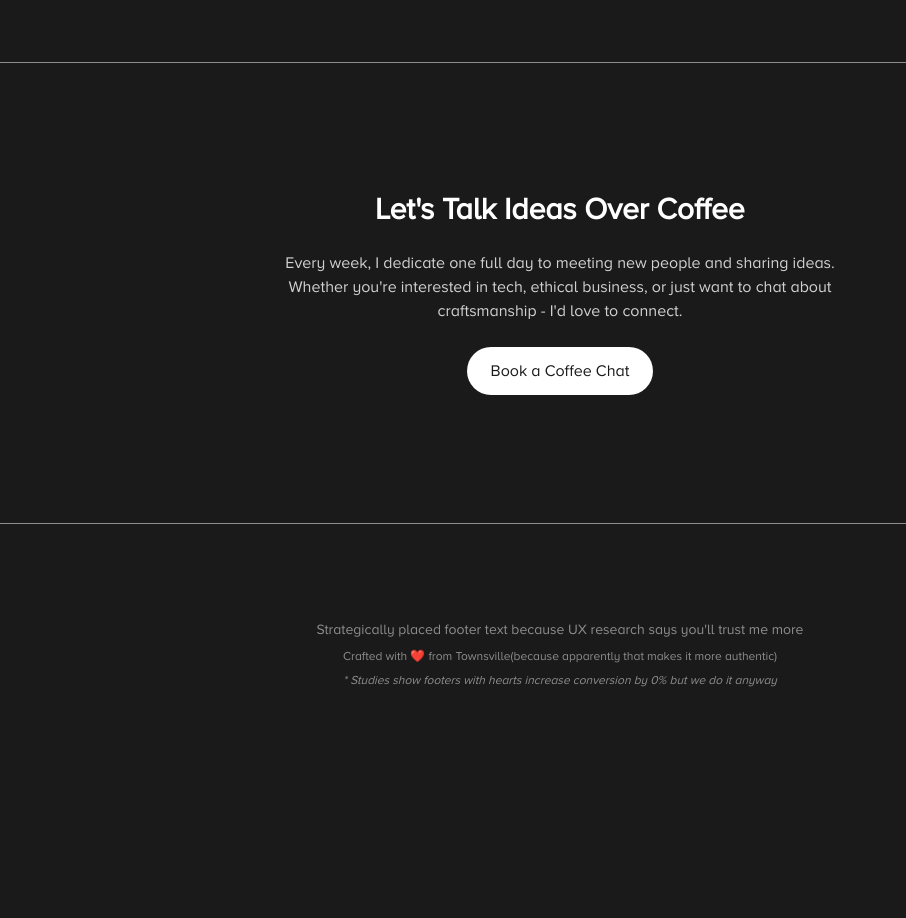
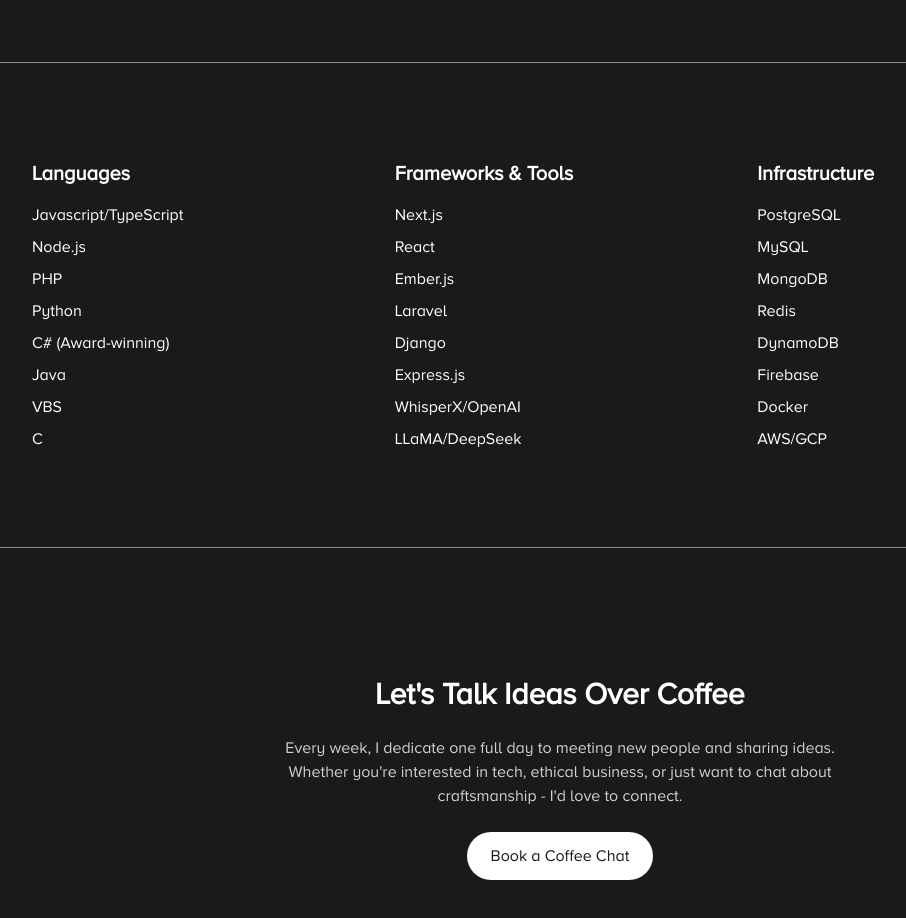
Before and after one commit to adentranter/adentranter.com, a Next.js app: page / in a window 1280 px wide. Shown: the part 1162-2080 px from the top of the page, without its empty margins (80-986 px from the left). Before the commit the page ends 1882 px from the top, so only its background shows below. Built offline with nearby package versions, Linux system fonts and the light colour scheme; no server answers.

Commit message:
err removed sometjing

```diff
--- a/src/app/page.tsx
+++ b/src/app/page.tsx
@@ -1,35 +1,36 @@
-import Image from "next/image";
-import Link from "next/link";
-import { GitHubIcon } from '@/components/icons'
-import { GitHubContributions } from '@/components/github-contributions'
-import { CodingStats } from '@/components/coding-stats'
-import Logo from "@/components/voxlogo";
-import { GitHubStats } from '@/components/github-stats'
-import { Metadata } from 'next'
+import Image from "next/image"
+import Link from "next/link"
+import { GitHubIcon } from "@/components/icons"
+import { GitHubContributions } from "@/components/github-contributions"
+import { CodingStats } from "@/components/coding-stats"
+import Logo from "@/components/voxlogo"
+import { GitHubStats } from "@/components/github-stats"
+import type { Metadata } from "next"
 
 export const metadata: Metadata = {
-  title: 'Aden Tranter - Software Engineer & Problem Solver',
-  description: 'Software engineer specializing in solving unique problems through code and curiosity. Featuring projects like Voxit, real-time transcription technology.',
-  keywords: ['software engineer', 'web development', 'transcription technology', 'Voxit', 'real-time transcription'],
+  title: "Aden Tranter - Software Engineer & Problem Solver",
+  description:
+    "Software engineer specializing in solving unique problems through code and curiosity. Featuring projects like Voxit, real-time transcription technology.",
+  keywords: ["software engineer", "web development", "transcription technology", "Voxit", "real-time transcription"],
   openGraph: {
-    title: 'Aden Tranter - Software Engineer & Problem Solver',
-    description: 'Software engineer specializing in solving unique problems through code and curiosity.',
-    type: 'website',
-    url: 'https://adentranter.com', // Replace with your actual domain
+    title: "Aden Tranter - Software Engineer & Problem Solver",
+    description: "Software engineer specializing in solving unique problems through code and curiosity.",
+    type: "website",
+    url: "https://adentranter.com", // Replace with your actual domain
     images: [
       {
-        url: '/adentranter.jpg', // Replace with your actual OG image path
+        url: "/adentranter.jpg", // Replace with your actual OG image path
         width: 1200,
         height: 630,
-        alt: 'Aden Tranter',
+        alt: "Aden Tranter",
       },
     ],
   },
   twitter: {
-    card: 'summary_large_image',
-    title: 'Aden Tranter - Software Engineer & Problem Solver',
-    description: 'Software engineer specializing in solving unique problems through code and curiosity.',
-    images: ['/adentranter.jpg'], // Replace with your actual Twitter card image path
+    card: "summary_large_image",
+    title: "Aden Tranter - Software Engineer & Problem Solver",
+    description: "Software engineer specializing in solving unique problems through code and curiosity.",
+    images: ["/adentranter.jpg"], // Replace with your actual Twitter card image path
   },
 }
 
@@ -42,7 +43,8 @@
           Solving Weird Problems Through Code & Curiosity
         </h1>
         <p className="text-xl text-white/80 font-light max-w-2xl">
-          I dig too deep into how things work, build solutions for problems you didn&apos;t know you had, and occasionally make something useful
+          I dig too deep into how things work, build solutions for problems you didn&apos;t know you had, and
+          occasionally make something useful
         </p>
       </section>
 
@@ -50,32 +52,26 @@
       <div className="w-full h-px bg-primary/50" />
       {/* Featured Work + Description Grid */}
       <section className="grid grid-cols-1 lg:grid-cols-2 gap-12">
-
         {/* Voxit Screenshot */}
         <div className="relative aspect-video rounded-lg overflow-hidden">
           {/* Browser Chrome */}
           <Link href="/projects/voxit" className="pt-8">
-            <Image
-              src="/screenshots/voxit.png"
-              alt="Voxit Dashboard"
-              width={1920}
-              height={1080}
-              className="w-full"
-            />
+            <Image src="/screenshots/voxit.png" alt="Voxit Dashboard" width={1920} height={1080} className="w-full" />
           </Link>
         </div>
 
         {/* Voxit Description */}
         <div className="space-y-6">
-        <h2 className="text-2xl font-light mr-10 pr-10 "> Current Project:
-          <Logo size="lg" /></h2>
-          <h2 className="text-2xl font-light">Customisable, verbatim transcripts—delivered in real time.
+          <h2 className="text-2xl font-light mr-10 pr-10 ">
+            {" "}
+            Current Project:
+            <Logo size="lg" />
           </h2>
+          <h2 className="text-2xl font-light">Customisable, verbatim transcripts—delivered in real time.</h2>
           <div className="space-y-4 text-white/80">
             <p>
-              Leading innovation in voice transcription technology with AI-driven, real-time transcripts.
-              Our hybrid approach combines cutting-edge tech with expert human editors—delivering
-              superior quality at lower costs.
+              Leading innovation in voice transcription technology with AI-driven, real-time transcripts. Our hybrid
+              approach combines cutting-edge tech with expert human editors—delivering superior quality at lower costs.
             </p>
           </div>
         </div>
@@ -103,7 +99,61 @@
             <CodingStats />
           </div>
         </div>
+      </section>
 
+      {/* Horizontal Rule */}
+      <div className="w-full h-px bg-primary/50" />
+
+      {/* Skills Section */}
+      <section className="space-y-8">
+        <div className="container mx-auto rounded-lg p-8 bg-accent/5">
+          <div className="grid grid-cols-1 md:grid-cols-3 gap-8">
+            {/* Column for Languages */}
+            <div>
+              <h2 className="text-xl font-semibold mb-4">Languages</h2>
+              <ul className="space-y-2">
+                <li>Javascript/TypeScript</li>
+                <li>Node.js</li>
+                <li>PHP</li>
+                <li>Python</li>
+                <li>C# (Award-winning)</li>
+                <li>Java</li>
+                <li>VBS</li>
+                <li>C</li>
+              </ul>
+            </div>
+
+            {/* Column for Frameworks */}
+            <div>
+              <h2 className="text-xl font-semibold mb-4">Frameworks & Tools</h2>
+              <ul className="space-y-2">
+                <li>Next.js</li>
+                <li>React</li>
+                <li>Ember.js</li>
+                <li>Laravel</li>
+                <li>Django</li>
+                <li>Express.js</li>
+                <li>WhisperX/OpenAI</li>
+                <li>LLaMA/DeepSeek</li>
+              </ul>
+            </div>
+
+            {/* Column for Infrastructure */}
+            <div>
+              <h2 className="text-xl font-semibold mb-4">Infrastructure</h2>
+              <ul className="space-y-2">
+                <li>PostgreSQL</li>
+                <li>MySQL</li>
+                <li>MongoDB</li>
+                <li>Redis</li>
+                <li>DynamoDB</li>
+                <li>Firebase</li>
+                <li>Docker</li>
+                <li>AWS/GCP</li>
+              </ul>
+            </div>
+          </div>
+        </div>
       </section>
 
       {/* Horizontal Rule */}
@@ -113,9 +163,8 @@
       <section className="text-center space-y-6 py-16">
         <h2 className="text-3xl font-bold">Let&apos;s Talk Ideas Over Coffee</h2>
         <p className="text-white/80 max-w-xl mx-auto">
-          Every week, I dedicate one full day to meeting new people and sharing ideas.
-          Whether you&apos;re interested in tech, ethical business, or just want to chat about
-          craftsmanship - I&apos;d love to connect.
+          Every week, I dedicate one full day to meeting new people and sharing ideas. Whether you&apos;re interested in
+          tech, ethical business, or just want to chat about craftsmanship - I&apos;d love to connect.
         </p>
         <Link
           href="mailto:adentranter@gmail.com"
@@ -127,7 +176,6 @@
 
       {/* Horizontal Rule */}
       <div className="w-full h-px bg-primary/50" />
-
     </div>
-  );
+  )
 }
--- a/src/components/layout/navbar.tsx
+++ b/src/components/layout/navbar.tsx
@@ -15,9 +15,7 @@
           <Link href="/about" className="text-white/70 transition-colors hover:text-primary">
             about
           </Link>
-          <Link href="/essays" className="text-white/70 transition-colors hover:text-primary">
-            essays
-          </Link>
+
           <Link href="mailto:adentranter@gmail.com" className="hidden md:inline-block text-white/70 transition-colors hover:text-primary">
             book a coffee
           </Link>
```
